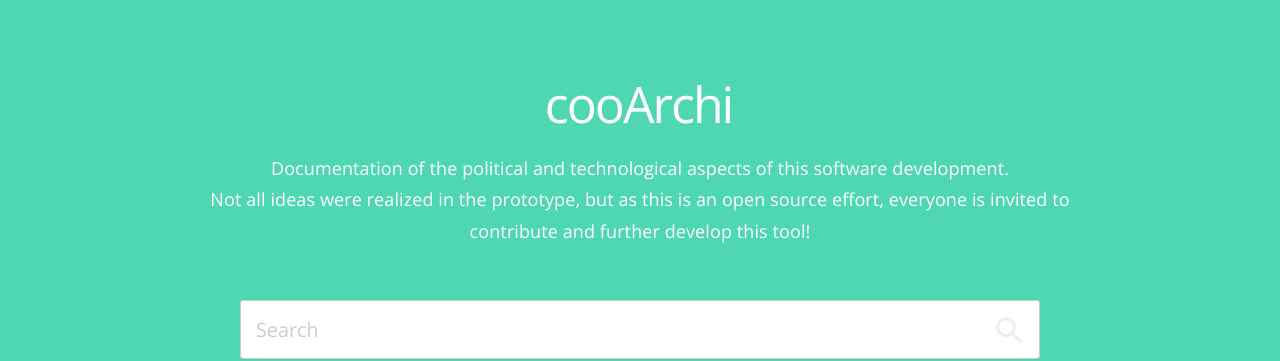
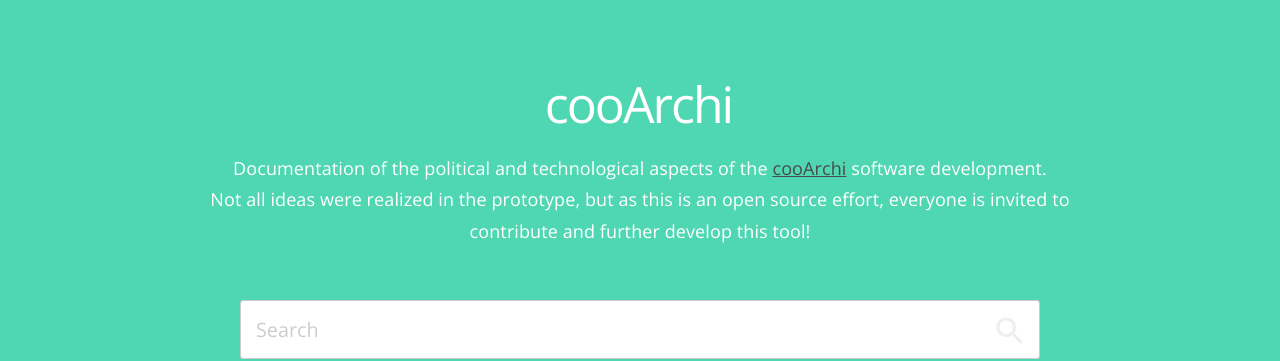
Before and after one commit to cooarchi/documentation, a Jekyll site: the page built from index.html, in a window 1280 px wide. Shown: the top 361 px of the page. Built offline with Jekyll 4.4.1, drawn with Linux system fonts in a browser that asks for light colours; nearby versions of some CDN libraries.

Commit message:
Update default.html

```diff
--- a/_layouts/default.html
+++ b/_layouts/default.html
@@ -24,7 +24,7 @@
 				</section>
 				<section class="hero_search">
 					<h1>cooArchi</h1>
-					<p>Documentation of the political and technological aspects of this software development. <br>Not all ideas were realized in the prototype, but as this is an open source effort, everyone is invited to contribute and further develop this tool! </p>
+					<p>Documentation of the political and technological aspects of the <a href="https://www.cooarchi.net/">cooArchi</a> software development. <br>Not all ideas were realized in the prototype, but as this is an open source effort, everyone is invited to contribute and further develop this tool! </p>
 					{% include search.html %}
 				</section>
 			</div>
```
